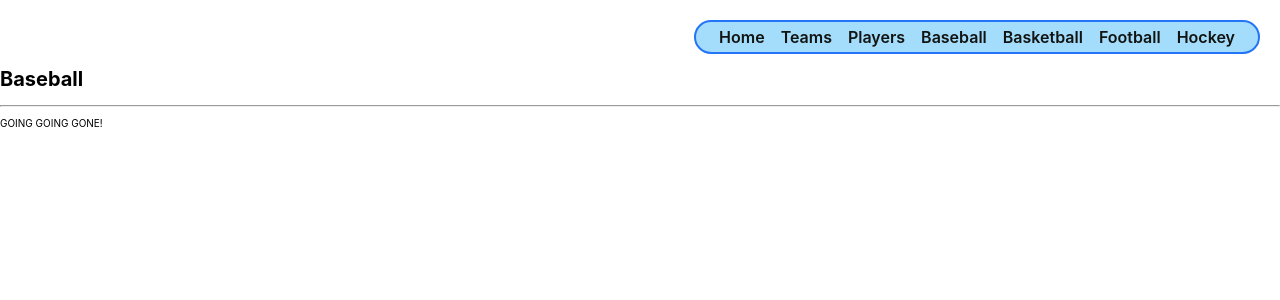
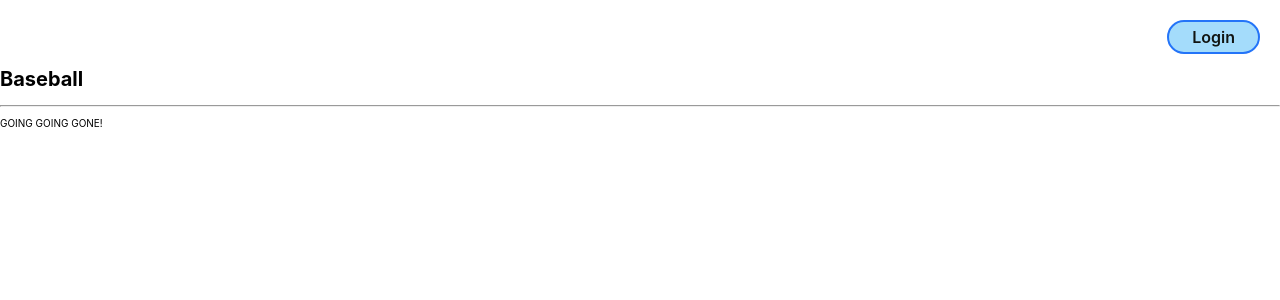
Before and after one commit to yoni1994/topathletes, a Django app: page /baseball/ in a window 1280 px wide. Shown: the top 300 px of the page. Run offline with Django 3.2, Linux system fonts and the light colour scheme.

Commit message:
set logged in vs logged out nav bars

```diff
--- a/main_app/templates/base.html
+++ b/main_app/templates/base.html
@@ -21,13 +21,17 @@
   <header>
     <nav>
       <ul>
-        <li><a href="/">Home</a></li>
-        <li><a href="/teams">Teams</a></li>
-        <li><a href="/players">Players</a></li>
-        <li><a href="/baseball">Baseball</a></li>
-        <li><a href="/basketball">Basketball</a></li>
-        <li><a href="/football">Football</a></li>
-        <li><a href="/hockey">Hockey</a></li>
+        {% if user.is_authenticated %}
+        <li><a href="{% url 'teams_index' %}">Teams</a></li>
+        <li><a href="{% url 'players_index' %}">Players</a></li>
+        <li><a href="{% url 'baseball' %}">Baseball</a></li>
+        <li><a href="{% url 'basketball' %}">Basketball</a></li>
+        <li><a href="{% url 'football' %}">Football</a></li>
+        <li><a href="{% url 'hockey' %}">Hockey</a></li>
+        <li><a href="{% url 'logout' %}">Log out</a></li>
+        {% else %}
+        <li><a href="{% url 'home' %}">Login</a></li>
+        {% endif %}
       </ul>
     </nav>
   </header>
--- a/main_app/templates/home.html
+++ b/main_app/templates/home.html
@@ -13,6 +13,7 @@
   </div>
 </section>
 
+{% if not user.is_authenticated %}
   <section>
     <form action="{% url 'home' %}" method="post" class="login">
       <h1>Login</h1>
@@ -22,5 +23,6 @@
       <button type="submit" class="btn submit">Login</button>
     </form>
   </section>
+{% endif %}
 
 {% endblock %}
```
Lines whose indentation alone changed are shown as unchanged.
